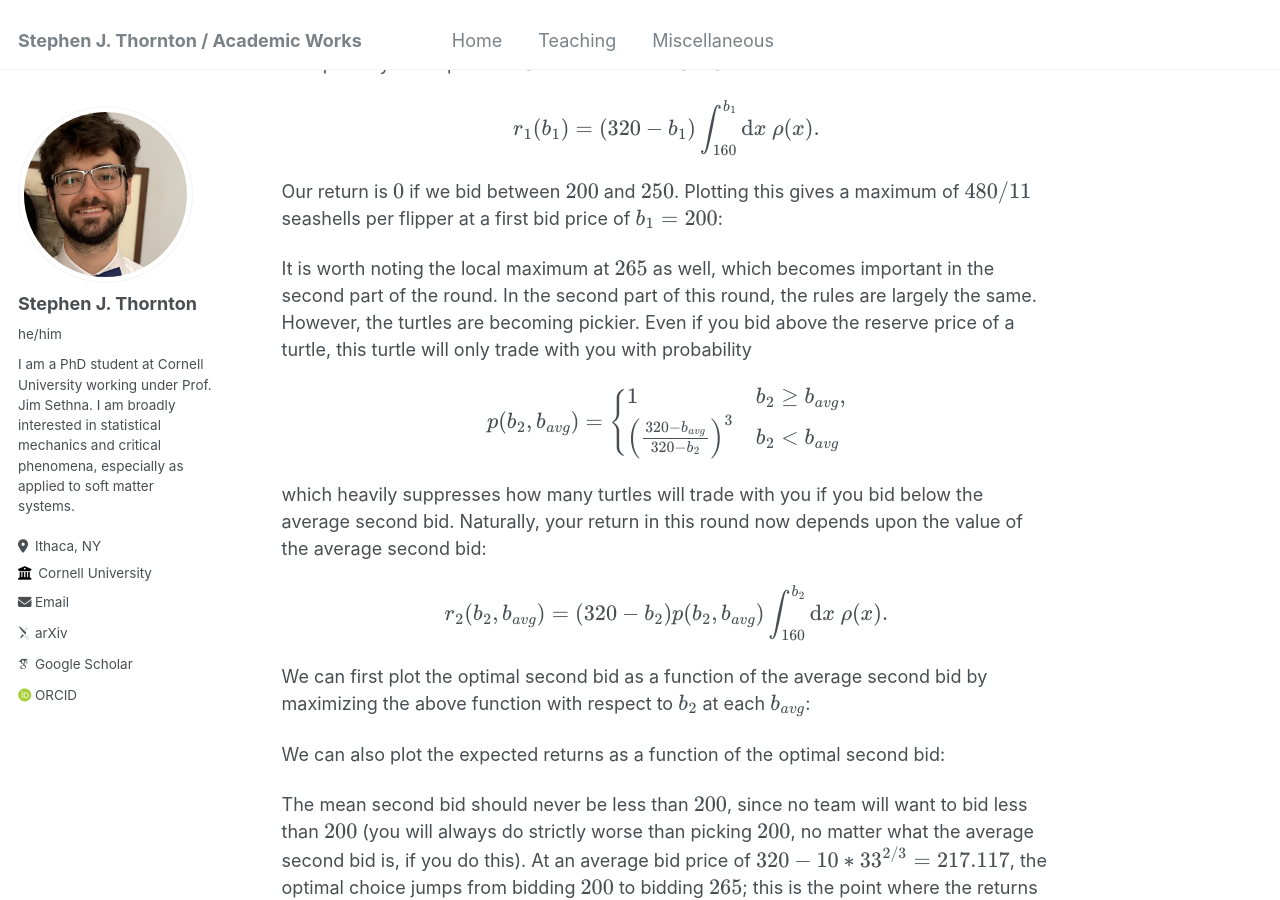
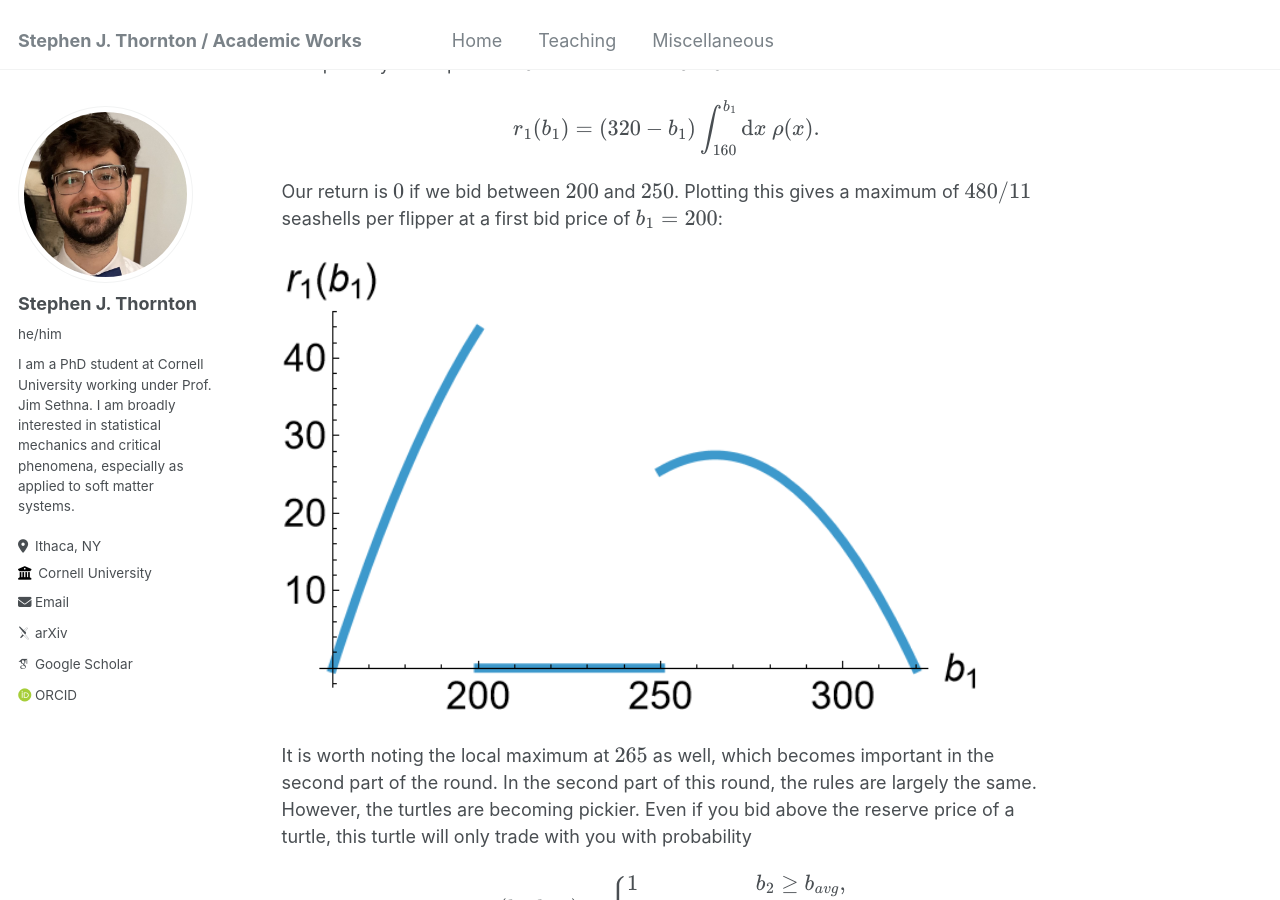
Before and after one commit to stephen-thornton/stephen-thornton.github.io, a Jekyll site: the page built from _miscellaneous/Prosperity.md, in a window 1280 px wide and 900 px high, scrolled down 4738 px. Built offline with Jekyll 4.4.1, drawn with Linux system fonts in a browser that asks for light colours; some web fonts are replaced.

Commit message:
Update Prosperity.md

```diff
--- a/_miscellaneous/Prosperity.md
+++ b/_miscellaneous/Prosperity.md
@@ -104,7 +104,7 @@ $$r_1(b_1)=\left(320-b_1\right)\int_{160}^{b_1}\textrm{d}x\textrm{ }\rho(x).$$
 
 Our return is \\( 0 \\) if we bid between \\( 200 \\) and \\( 250 \\). Plotting this gives a maximum of \\( 480/11 \\) seashells per flipper at a first bid price of \\( b_1=200 \\):
 
-
+<img src="/images/Round3Returns.png" width="700"/>
 
 It is worth noting the local maximum at \\( 265 \\) as well, which becomes important in the second part of the round. In the second part of this round, the rules are largely the same. However, the turtles are becoming pickier. Even if you bid above the reserve price of a turtle, this turtle will only trade with you with probability
 
@@ -119,11 +119,11 @@ $$r_2(b_2,b_{avg})=\left(320-b_2\right)p(b_2,b_{avg})\int_{160}^{b_2}\textrm{d}x
 
 We can first plot the optimal second bid as a function of the average second bid by maximizing the above function with respect to \\( b_2 \\) at each \\( b_{avg} \\):
 
-
+<img src="/images/Round3BestBids.png" width="700"/>
 
 We can also plot the expected returns as a function of the optimal second bid:
 
-
+<img src="/images/Round3BestReturns.png" width="700"/>
 
 The mean second bid should never be less than \\( 200 \\), since no team will want to bid less than \\( 200 \\) (you will always do strictly worse than picking \\( 200 \\), no matter what the average second bid is, if you do this). At an average bid price of \\( 320-10*33^{2/3}=217.117 \\), the optimal choice jumps from bidding \\( 200 \\) to bidding \\( 265 \\); this is the point where the returns at the original maximum of \\( 200 \\) in the first part of this round are suppressed below the returns at the local maximum located at \\( 265 \\). At averages above \\( 265 \\), you always do optimally when you bid the average. I ended up selecting \\( 265 \\) (the highest return for a reasonable range of average bid prices), but this ended up hurting me, as the average second bid was way higher at \\( 286 \\).
 
```
